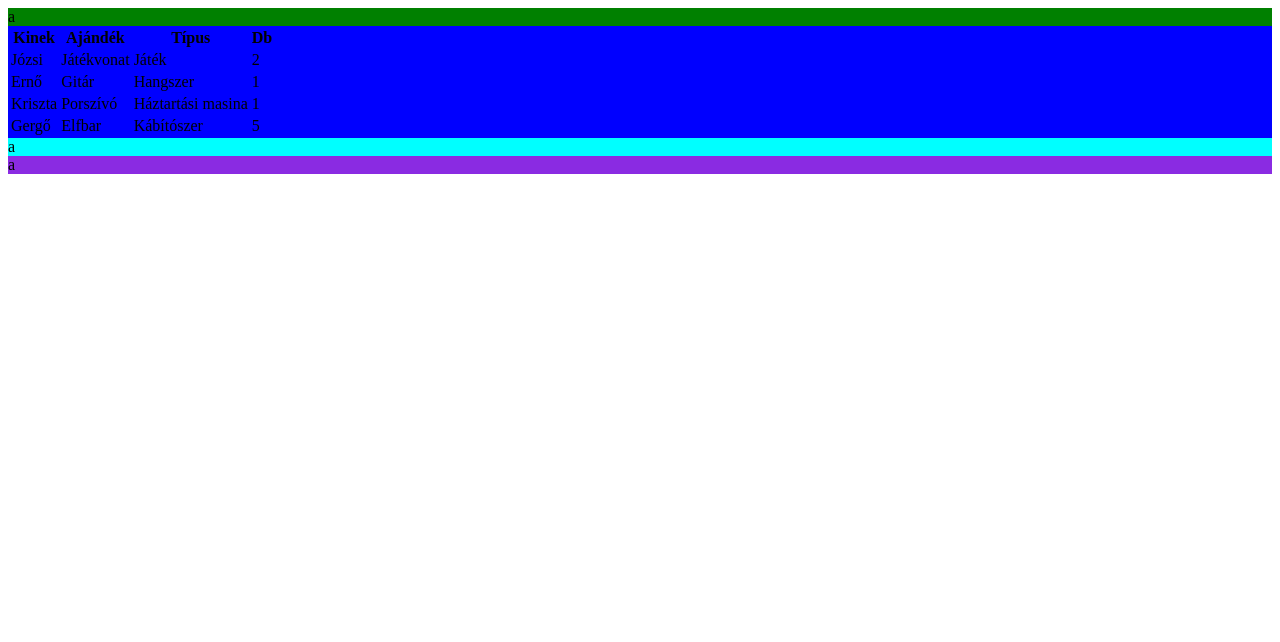
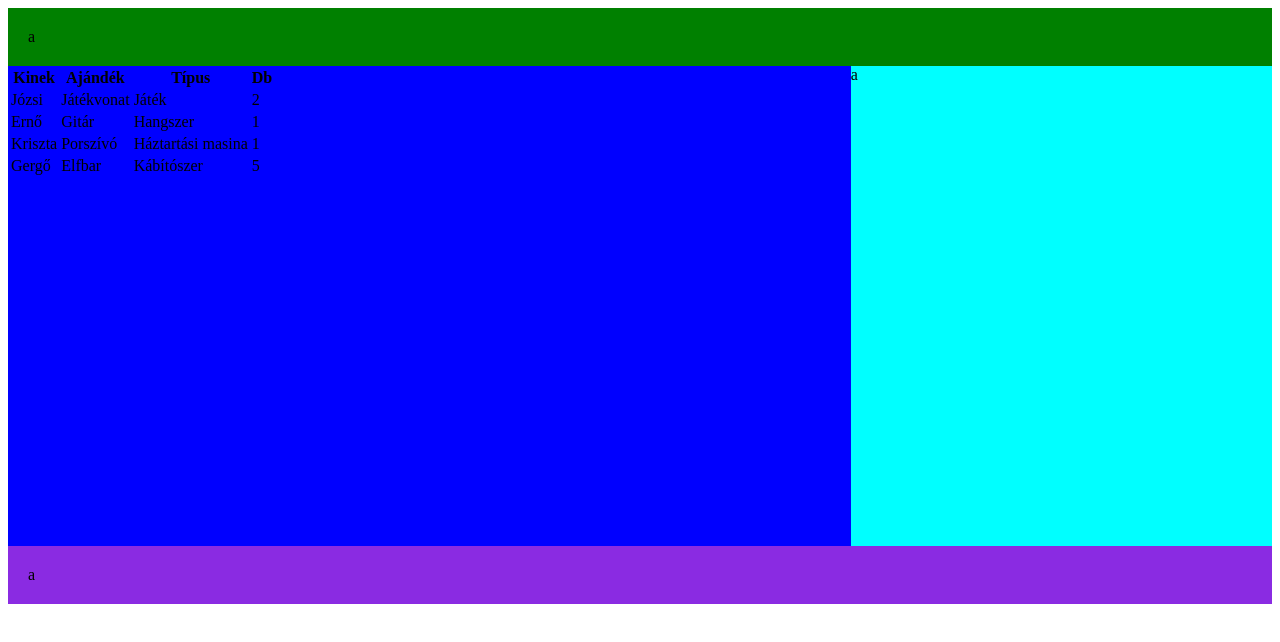
Before and after one commit to KAkos27/kollab, a plain HTML site: page index.html in a window 1280 px wide. Drawn offline with Linux system fonts and the light colour scheme.

Commit message:
css alap

```diff
--- a/style.css
+++ b/style.css
@@ -1,15 +1,22 @@
 main{
     background-color: red;
+    display: grid;
+    grid-template-columns: 2fr 1fr;
 }
 header{
     background-color: green;
+    grid-column: 1/3;
+    padding: 20px;
 }
 article{
     background-color: blue;
+    height: 30em;
 }
 nav{
     background-color: aqua;
 }
 footer{
     background-color: blueviolet;
+    grid-column: 1/3;
+    padding: 20px;
 }
```
